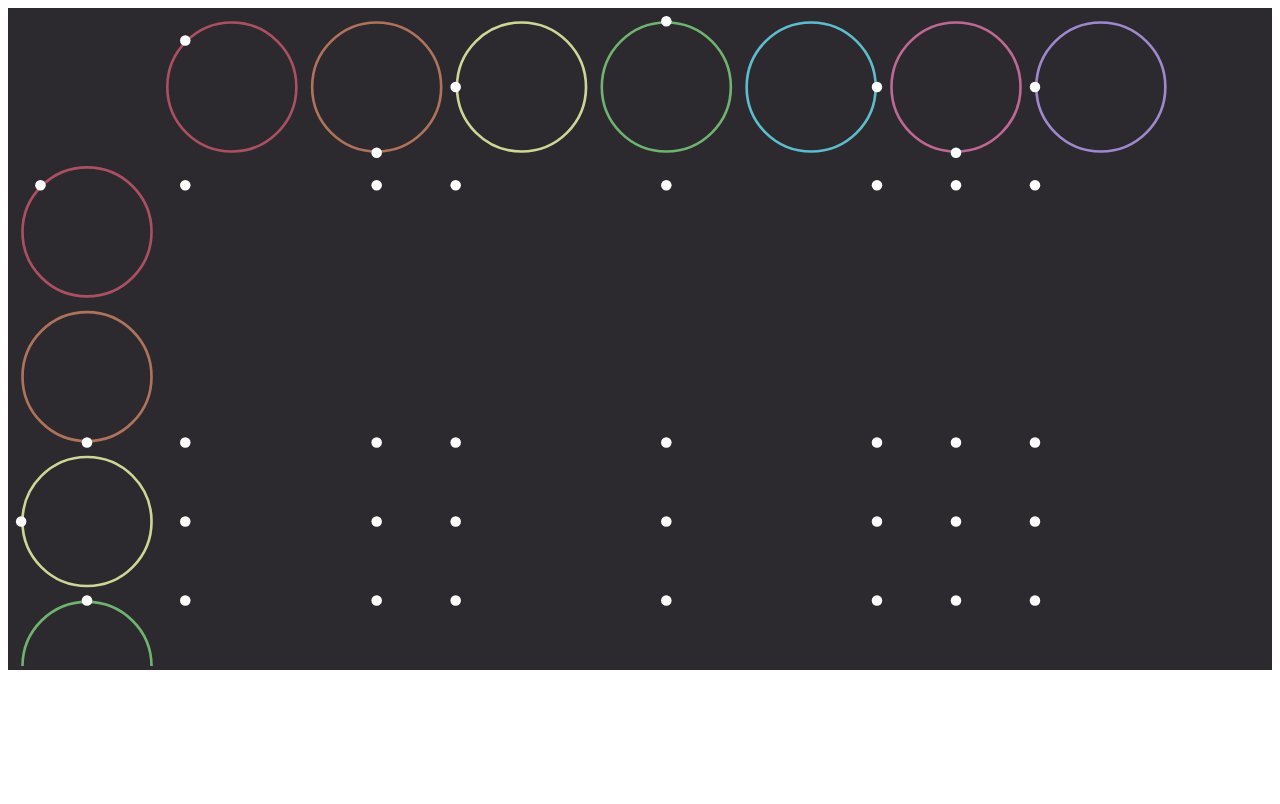
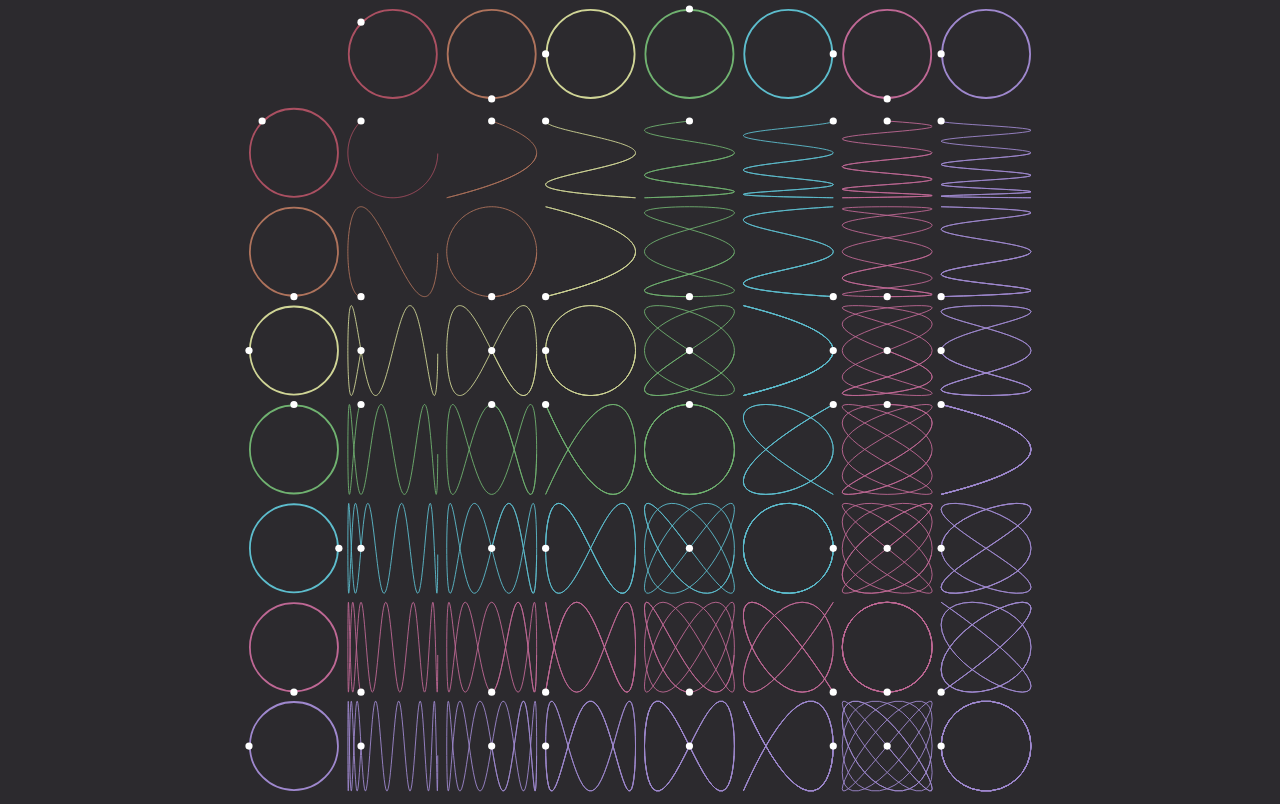
Before and after one commit to Sumolari/lissajous-curve, a website built with webpack: page src/index.html in a window 1280 px wide. Built offline with nearby package versions, Linux system fonts and the light colour scheme.

Commit message:
:sparkles: Add trailing values of Lissanjous curve

```diff
--- a/src/index.ts
+++ b/src/index.ts
@@ -3,6 +3,10 @@ import './stylesheet.scss'
 import * as d3 from 'd3'
 
 const svg = d3.select('svg')
+const framesUntilLoopIsRepeated = 720
+const maximumTrailLength = 360
+const framesPerTrailItem = Math.floor(framesUntilLoopIsRepeated / maximumTrailLength)
+
 const data = [0, 1, 2, 3, 4, 5, 6]
 const colors = ['red', 'orange', 'yellow', 'green', 'blue', 'pink', 'purple']
 const speeds = [
@@ -18,12 +22,16 @@ const speeds = [
 interface CurveItem {
   idX: number
   idY: number
+  trail: ({
+    x: number
+    y: number
+  } | null)[]
 }
 
 const curvesData: CurveItem[] = []
 for (let idX = 0; idX < data.length; idX++) {
   for (let idY = 0; idY < data.length; idY++) {
-    curvesData.push({ idX, idY })
+    curvesData.push({ idX, idY, trail: new Array(maximumTrailLength) })
   }
 }
 
@@ -56,8 +64,10 @@ requestAnimationFrame(loop)
 
 function render (renderSettings: RenderSettings) {
   svg
-    .attr('preserveAspectRatio', 'xMinYMin meet')
-    .attr('viewBox', `0 0 960 500`)
+    .attr('preserveAspectRatio', 'xMidYMid meet')
+    .attr('viewBox', '0 0 890 890')
+    .attr('width', window.innerWidth)
+    .attr('height', window.innerHeight)
 
   const circleRadiusWithStroke = renderSettings.circleRadiusWithoutStroke - renderSettings.circleStroke / 2
 
@@ -89,12 +99,31 @@ function render (renderSettings: RenderSettings) {
   }
 
   const {
+    newPaths,
+    updatedPaths,
     newDotCircles,
     updatedDotCircles
   } = getCurves()
 
   const verticalPositioningFunctions = getCirclePositionFactory(renderSettings, Dimension.vertical)
   const horizontalPositioningFunctions = getCirclePositionFactory(renderSettings, Dimension.horizontal)
+
+  if (renderSettings.timestamp % framesPerTrailItem === 0) {
+    for (let idX = 0; idX < data.length; idX++) {
+      for (let idY = 0; idY < data.length; idY++) {
+        curvesData[idX * data.length + idY].trail[Math.floor(renderSettings.timestamp / framesPerTrailItem) % maximumTrailLength] = {
+          x: horizontalPositioningFunctions.dotCircleX(idX),
+          y: verticalPositioningFunctions.dotCircleY(idY)
+        }
+      }
+    }
+  }
+
+  newPaths
+    .attr('d', getPathDefinition)
+
+  updatedPaths
+    .attr('d', getPathDefinition)
 
   newDotCircles
     .attr('r', renderSettings.dotRadius)
@@ -153,14 +182,23 @@ function getCurves () {
 
   const updatedGroups = groups
 
+  const newPaths = newGroups
+    .append('path')
+    .attr('class', (d) => `lissanjous-curve stroke-${colors[Math.max(d.idX, d.idY) % colors.length]}`)
+
   const newDotCircles = newGroups
     .append('circle')
     .attr('class', 'dot-circle')
+
+  const updatedPaths = groups
+    .selectAll('path.lissanjous-curve')
 
   const updatedDotCircles: d3.Selection<SVGCircleElement, CurveItem, d3.BaseType, unknown> = updatedGroups
     .selectAll('circle.dot-circle')
 
   return {
+    newPaths,
+    updatedPaths,
     newDotCircles,
     updatedDotCircles
   }
@@ -262,6 +300,18 @@ function getSpeedForDegreesPerSecond (degreesPerSecond: number) {
   return degreesPerFrame
 }
 
+function getPathDefinition (d: CurveItem) {
+  const definedTrail = d.trail.filter(d => d !== undefined)
+  if (definedTrail.length < 2) return
+
+  const [firstPoint, ...restPoints] = definedTrail
+
+  const firstOrder = `M ${firstPoint.x},${firstPoint.y}`
+  const restOrders = restPoints.map(({ x, y }) => `L ${x},${y}`).join(' ')
+
+  return `${firstOrder} ${restOrders}`
+}
+
 function counterFactory () {
   let c = 0
   return () => ++c
--- a/src/stylesheet.scss
+++ b/src/stylesheet.scss
@@ -13,9 +13,12 @@ $color-circle-border: $color-red;
 $width-circle-margin: 10;
 $width-circle-border: 2;
 
+body {
+  background: $color-background;
+  margin: 0;
+}
+
 .app {
-  background: $color-background;
-
   circle {
     fill: none;
     stroke-width: $width-circle-border;
@@ -23,6 +26,10 @@ $width-circle-border: 2;
 
   .dot-circle {
     fill: $color-white;
+  }
+
+  .lissanjous-curve {
+    fill: none;
   }
 
   .stroke-red {
```
